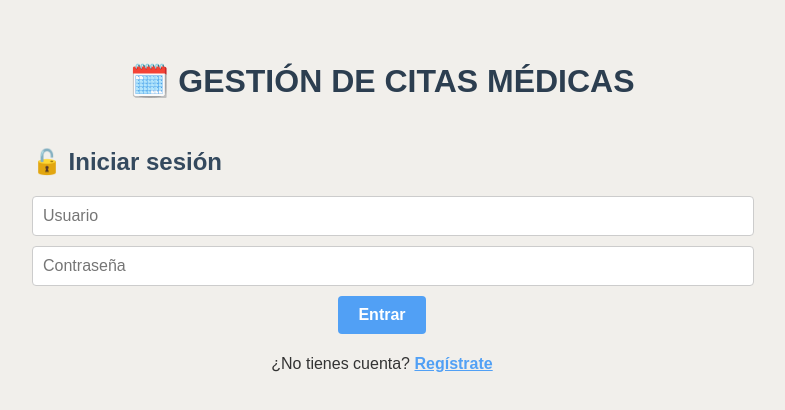
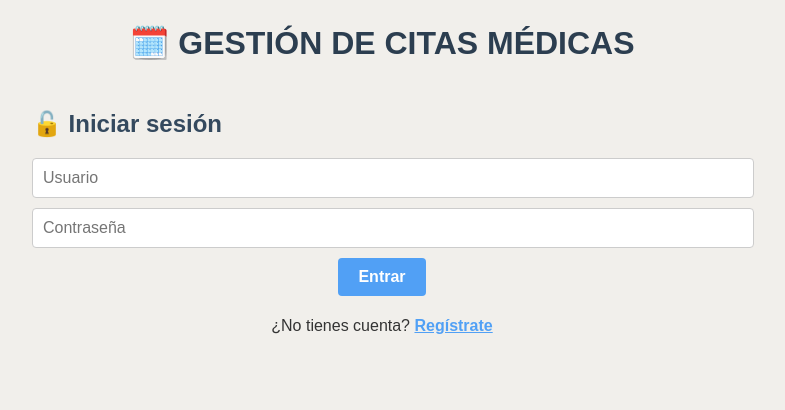
Before and after one commit to Mayragar14/Nube, a React (Vite) app in the folder ProyectoCitasCloud/client/: page / in a window 1280 px wide. Shown: the top 410 px of the page, without its empty margins (258-1043 px from the left). Built offline with nearby package versions, Linux system fonts and the light colour scheme.

Commit message:
Update App.jsx

```diff
--- a/ProyectoCitasCloud/client/src/App.jsx
+++ b/ProyectoCitasCloud/client/src/App.jsx
@@ -132,8 +132,8 @@ function App() {
   };
 
   return (
-    <div style={{ padding: '2rem', fontFamily: 'Arial', maxWidth: 700, margin: 'auto', position: 'relative' }}>
-      <h1 style={{ textAlign: 'center' }}>🗓️ GESTIÓN DE CITAS MÉDICAS</h1>
+    <div style={{ padding: '1rem', fontFamily: 'Arial', maxWidth: 700, margin: 'auto', position: 'relative' }}>
+      <h1 style={{ textAlign: 'center', marginTop: '0.5rem', marginBottom: '1.5rem' }}>🗓️ GESTIÓN DE CITAS MÉDICAS</h1>
       {loading && <div className="spinner"></div>}
 
       {!token ? (
```
